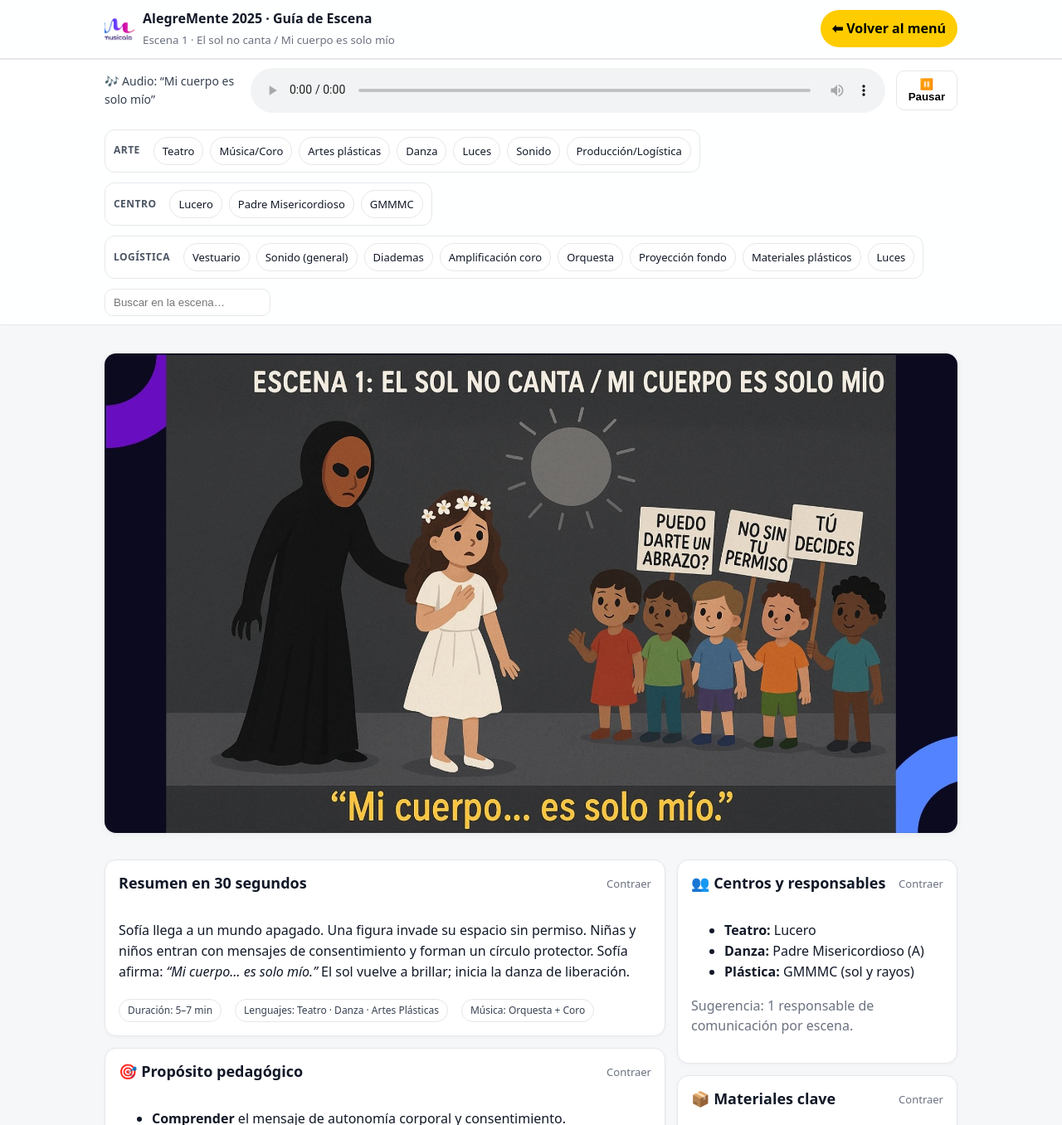
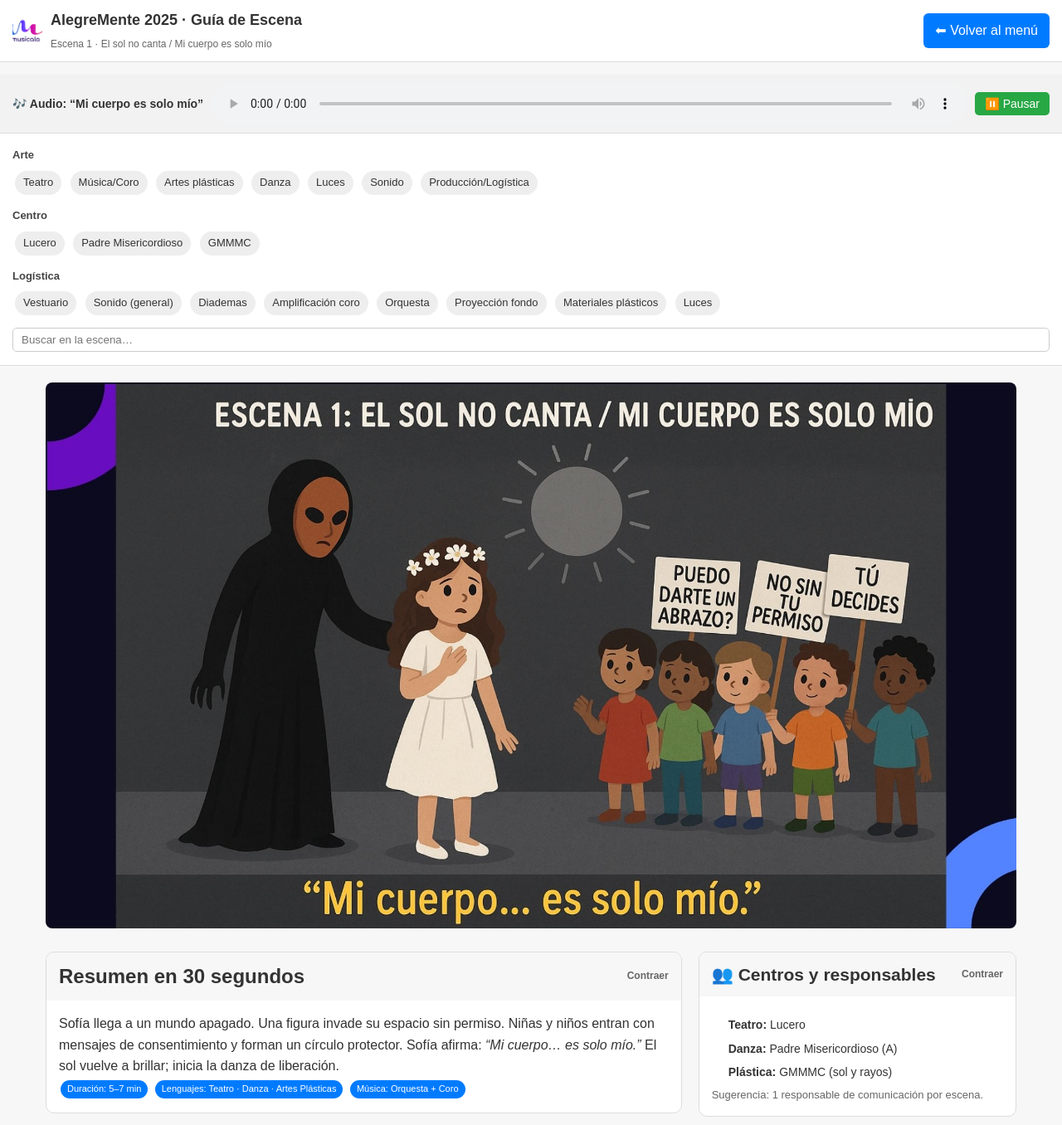
Before and after one commit to MusicalaEscuela/escena1alegremente, a plain HTML site: page index.html in a window 1280 px wide. Shown: the top 1356 px of the page at 83% size. Drawn offline with Linux system fonts and the light colour scheme; no server answers.

Commit message:
Update style.css

```diff
--- a/style.css
+++ b/style.css
@@ -1,80 +1,351 @@
-:root{
-  --bg:#f6f7f9; --card:#fff; --ink:#111827; --muted:#6b7280; --brand:#ffcc00;
-  --bd:#e5e7eb; --ok:#16a34a; --warn:#eab308;
-}
-*{box-sizing:border-box} html,body{margin:0}
-body{font-family:system-ui,Segoe UI,Roboto,Helvetica,Arial; color:var(--ink); background:var(--bg); line-height:1.55}
-.wrap{max-width:1060px; margin:auto; padding:16px}
-
-/* Header superior */
-header.top{position:sticky; top:0; z-index:30; background:rgba(255,255,255,.9); backdrop-filter:saturate(180%) blur(8px); border-bottom:1px solid var(--bd)}
-.topbar{display:flex; gap:12px; align-items:center; justify-content:space-between; padding:10px 16px}
-.brand{display:flex; gap:10px; align-items:center}
-.brand h1{font-size:16px; margin:0}
-.brand small{color:var(--muted)}
-.btn-back{appearance:none; border:0; background:var(--brand); font-weight:700; padding:10px 14px; border-radius:999px; cursor:pointer; text-decoration:none; color:#000}
-.btn-back:hover{filter:brightness(.95)}
-
-/* Reproductor */
-.playerbar{border-top:1px solid var(--bd); background:#fff; position:sticky; top:58px; z-index:25}
-.player{display:flex; align-items:center; gap:12px; padding:10px 16px}
-.player label{font-size:14px; color:#374151}
-audio{width:100%}
-
-/* Barra de filtros (YA NO STICKY) */
-.filters{
-  position:static;              /* antes: sticky */
-  top:auto;                     /* limpieza de valores sticky */
-  z-index:auto;                 /* ya no necesita stacking alto */
-  background:rgba(255,255,255,.9);
-  border-bottom:1px solid var(--bd);
-  backdrop-filter:saturate(180%) blur(8px);
-}
-.filters .wrap{display:flex; gap:12px; align-items:flex-start; padding:10px 16px; flex-wrap:wrap}
-.filter-group{display:flex; flex-wrap:wrap; gap:8px; align-items:center; background:#fff; border:1px solid var(--bd); border-radius:12px; padding:8px 10px}
-.filter-group h4{margin:0 8px 0 0; font-size:12px; color:#4b5563; text-transform:uppercase; letter-spacing:.04em}
-.chip{border:1px solid var(--bd); border-radius:999px; padding:6px 10px; font-size:13px; cursor:pointer; user-select:none; background:#fff}
-.chip.active{background:var(--brand); border-color:#d4af00}
-.search{flex:1; min-width:200px}
-.search input{width:100%; padding:8px 10px; border:1px solid var(--bd); border-radius:10px}
-.toolbar{display:flex; gap:8px; flex-wrap:wrap}
-
-.hero{margin:18px 0}
-.hero img{width:100%; display:block; border-radius:14px; box-shadow:0 2px 10px rgba(0,0,0,.06)}
-
-.grid{display:grid; gap:14px}
-@media (min-width:980px){ .grid{grid-template-columns: 2fr 1fr} }
-
-.card{background:var(--card); border:1px solid var(--bd); border-radius:14px; box-shadow:0 1px 4px rgba(0,0,0,.04); margin:14px 0}
-.card header{display:flex; justify-content:space-between; align-items:center; padding:14px 16px; cursor:pointer}
-.card h2{font-size:18px; margin:0}
-.caret{color:var(--muted); font-size:13px}
-.content{padding:0 16px 16px 16px}
-.pill{display:inline-block; border:1px solid var(--bd); border-radius:999px; padding:4px 10px; font-size:12px; color:#374151; margin:4px 8px 0 0}
-.tools{display:flex; flex-wrap:wrap; gap:8px; margin-top:8px}
-.tool{border:1px dashed var(--bd); border-radius:10px; padding:8px 10px; font-size:13px; background:#fff}
-table{width:100%; border-collapse:collapse; font-size:14px}
-th,td{padding:.55rem; border-bottom:1px solid var(--bd); text-align:left; vertical-align:top}
-.muted{color:var(--muted)}
-.note{background:#fff7ed; border:1px solid #fed7aa; color:#7c2d12; padding:10px 12px; border-radius:10px; font-size:14px}
-.actions{display:flex; gap:8px; flex-wrap:wrap; margin-top:8px}
-.btn{appearance:none; border:1px solid var(--bd); background:#fff; padding:8px 12px; border-radius:10px; cursor:pointer; font-weight:600}
-.btn:hover{background:#f8fafc}
-details.summary{background:var(--card); border:1px solid var(--bd); border-radius:10px; padding:10px 12px; margin-bottom:8px}
-.kbd{font-family:ui-monospace, SFMono-Regular, Menlo, Monaco, Consolas, "Liberation Mono", monospace; font-size:12px; border:1px solid var(--bd); background:#fff; border-radius:6px; padding:2px 6px}
-
-/* Visor PDF */
-.pdf-frame{
-  width:100%;
-  height:520px;
-  border:1px solid var(--bd);
-  border-radius:12px;
-  background:#fff;
-  box-shadow:0 1px 4px rgba(0,0,0,.04);
-}
-@media (max-width:640px){
-  .pdf-frame{ height:420px; }
+/* === Reset básico === */
+* {
+  box-sizing: border-box;
+  margin: 0;
+  padding: 0;
 }
 
-.footer{color:var(--muted); font-size:12px; text-align:center; padding:18px 0; margin-top:10px}
-.center{text-align:center}
+body {
+  font-family: Arial, sans-serif;
+  background: #f7f7f7;
+  color: #333;
+  line-height: 1.6;
+}
+
+/* === Barra superior === */
+.top {
+  background: #fff;
+  border-bottom: 1px solid #ddd;
+  margin-bottom: 15px;
+}
+
+.topbar {
+  display: flex;
+  justify-content: space-between;
+  align-items: center;
+  padding: 10px 15px;
+}
+
+.topbar .brand {
+  display: flex;
+  align-items: center;
+  gap: 10px;
+}
+
+.topbar h1 {
+  font-size: 18px;
+  margin: 0;
+}
+
+.topbar small {
+  font-size: 12px;
+  color: #666;
+}
+
+.btn-back {
+  background: #007BFF;
+  color: #fff;
+  padding: 8px 14px;
+  border-radius: 6px;
+  text-decoration: none;
+  transition: background 0.3s;
+}
+
+.btn-back:hover {
+  background: #0056b3;
+}
+
+/* === Player === */
+.playerbar {
+  background: #f2f2f2;
+  border-bottom: 1px solid #ddd;
+  padding: 8px 0;
+}
+
+.player {
+  display: flex;
+  align-items: center;
+  gap: 10px;
+  padding: 0 15px;
+}
+
+.player label {
+  font-weight: bold;
+  font-size: 14px;
+}
+
+.player audio {
+  flex-grow: 1;
+}
+
+.player .btn {
+  background: #28a745;
+  color: #fff;
+  padding: 6px 12px;
+  border-radius: 5px;
+  border: none;
+  cursor: pointer;
+  transition: background 0.3s;
+}
+
+.player .btn:hover {
+  background: #1e7e34;
+}
+
+/* === Filtros === */
+.filters {
+  background: #fff;
+  border-bottom: 1px solid #ddd;
+  padding: 10px 0;
+}
+
+.filter-group {
+  padding: 6px 15px;
+}
+
+.filter-group h4 {
+  margin-bottom: 5px;
+  font-size: 13px;
+  color: #444;
+}
+
+.chip {
+  display: inline-block;
+  background: #eee;
+  padding: 4px 10px;
+  margin: 3px;
+  border-radius: 20px;
+  font-size: 13px;
+  cursor: pointer;
+  transition: background 0.3s;
+}
+
+.chip:hover {
+  background: #ddd;
+}
+
+.chip.active {
+  background: #007BFF;
+  color: #fff;
+}
+
+/* === Toolbar === */
+.toolbar {
+  padding: 6px 15px;
+}
+
+.search input {
+  width: 100%;
+  padding: 6px 10px;
+  border: 1px solid #ccc;
+  border-radius: 5px;
+}
+
+/* === Layout principal === */
+main.wrap {
+  max-width: 1200px;
+  margin: 20px auto;
+  padding: 0 15px;
+}
+
+.grid {
+  display: grid;
+  grid-template-columns: 2fr 1fr;
+  gap: 20px;
+}
+
+@media (max-width: 900px) {
+  .grid {
+    grid-template-columns: 1fr;
+  }
+}
+
+/* === Imagen hero === */
+.hero img {
+  width: 100%;
+  border-radius: 8px;
+  margin-bottom: 20px;
+}
+
+/* === Cards === */
+.card {
+  background: #fff;
+  border: 1px solid #ddd;
+  border-radius: 10px;
+  margin-bottom: 20px;
+  overflow: hidden;
+}
+
+.card header {
+  background: #f7f7f7;
+  padding: 10px 15px;
+  font-weight: bold;
+  cursor: pointer;
+  display: flex;
+  justify-content: space-between;
+  align-items: center;
+}
+
+.card header:hover {
+  background: #ececec;
+}
+
+.card .caret {
+  font-size: 12px;
+  color: #666;
+}
+
+.card .content {
+  padding: 15px;
+  display: block;
+}
+
+.card ul, .card ol {
+  padding-left: 20px;
+  margin-top: 8px;
+}
+
+.card table {
+  width: 100%;
+  border-collapse: collapse;
+  margin-top: 10px;
+}
+
+.card table th,
+.card table td {
+  border: 1px solid #ddd;
+  padding: 6px 8px;
+  text-align: left;
+  font-size: 14px;
+}
+
+.card table th {
+  background: #f2f2f2;
+}
+
+/* === Pills y notas === */
+.pill {
+  display: inline-block;
+  background: #007BFF;
+  color: #fff;
+  font-size: 11px;
+  padding: 2px 8px;
+  margin: 2px;
+  border-radius: 20px;
+}
+
+.note {
+  background: #fffae6;
+  border-left: 4px solid #ffc107;
+  padding: 8px 10px;
+  margin-top: 10px;
+  font-size: 13px;
+}
+
+.muted {
+  color: #666;
+  font-size: 13px;
+}
+
+/* === Assets (imágenes, fondos) === */
+.stage-assets {
+  display: flex;
+  flex-wrap: wrap;
+  gap: 15px;
+}
+
+.asset {
+  flex: 1 1 150px;
+  text-align: center;
+}
+
+.asset img {
+  width: 100%;
+  border: 1px solid #ccc;
+  border-radius: 6px;
+}
+
+/* === Botones generales === */
+.btn {
+  background: #007BFF;
+  color: #fff;
+  padding: 6px 12px;
+  border-radius: 5px;
+  text-decoration: none;
+  font-size: 14px;
+  display: inline-block;
+  margin: 3px 0;
+  transition: background 0.3s;
+}
+
+.btn:hover {
+  background: #0056b3;
+}
+
+.actions {
+  margin-top: 10px;
+  display: flex;
+  gap: 10px;
+  flex-wrap: wrap;
+}
+
+/* === PDF frame === */
+.pdf-frame {
+  width: 100%;
+  height: 500px;
+  border: 1px solid #ccc;
+  border-radius: 6px;
+  margin-top: 10px;
+}
+
+/* === Checklist === */
+#check-escena1 li {
+  margin-bottom: 5px;
+  font-size: 14px;
+}
+
+#check-escena1 input {
+  margin-right: 6px;
+}
+
+/* === Aside === */
+aside .card {
+  font-size: 14px;
+}
+
+aside ul {
+  list-style: none;
+  padding-left: 0;
+}
+
+aside li {
+  margin-bottom: 6px;
+}
+
+/* === Footer === */
+.footer {
+  text-align: center;
+  font-size: 13px;
+  color: #888;
+  margin-top: 30px;
+  padding: 15px;
+}
+
+/* === Docentes === */
+.teacher-list li {
+  border-bottom: 1px solid #eee;
+  padding: 6px 0;
+  display: flex;
+  justify-content: space-between;
+  align-items: center;
+}
+.teacher-list a {
+  text-decoration: none;
+  color: #007BFF;
+  font-weight: 600;
+}
+.teacher-list a:hover { text-decoration: underline; }
+.teacher-tags {
+  font-size: 12px;
+  color: #666;
+}
```
